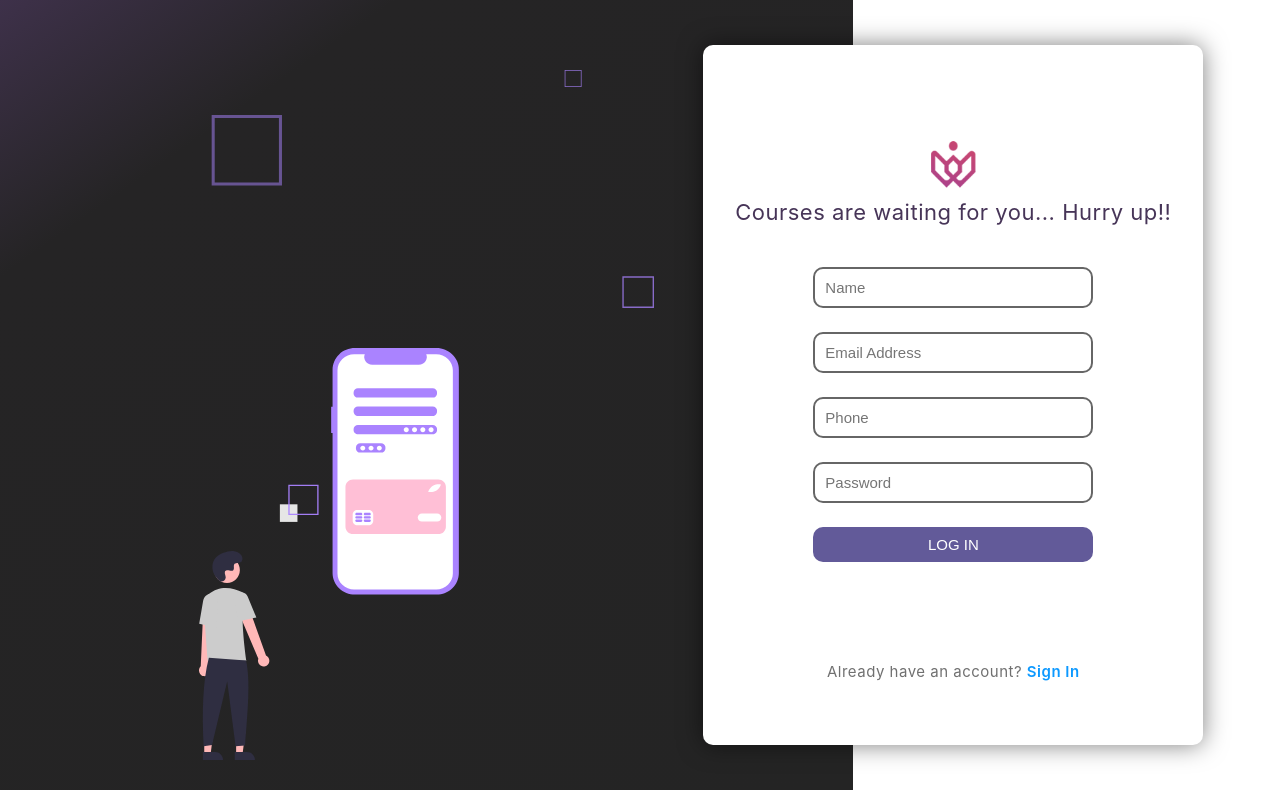
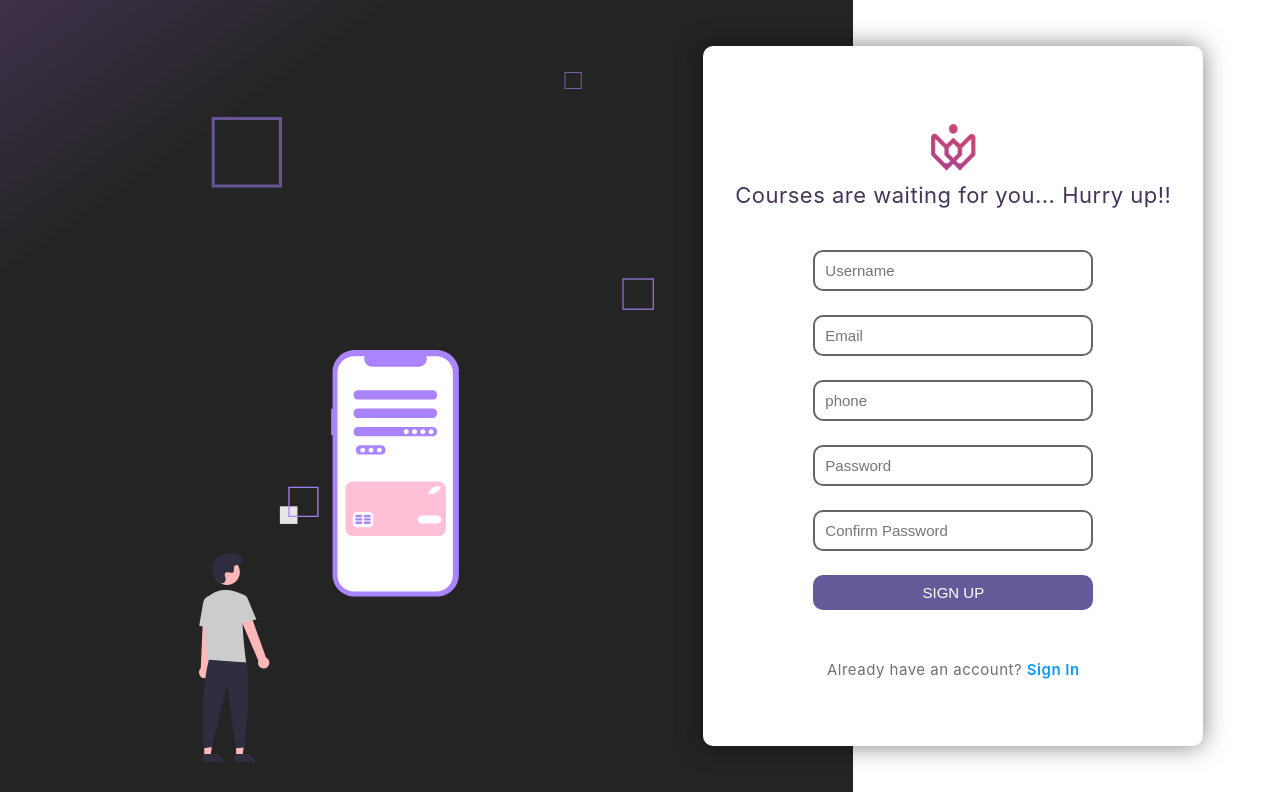
Before and after one commit to arifulhasantotul/passport_client, a React (Create React App) app: page /register in a window 1280 px wide. Built offline with nearby package versions, Linux system fonts and the light colour scheme; no server answers.

Commit message:
form validation

```diff
--- /dev/null
+++ b/src/components/FormInput.js
@@ -0,0 +1,29 @@
+import { useState } from "react";
+import LoginCSS from "../pages/Login/Login.module.css";
+
+const FormInput = (props) => {
+  const [focused, setFocused] = useState(false);
+  const { label, errorMessage, onChange, id, ...inputProps } = props;
+
+  const handleFocus = (e) => {
+    setFocused(true);
+  };
+
+  return (
+    <>
+      <input
+        className={LoginCSS.login_input}
+        {...inputProps}
+        onChange={onChange}
+        onBlur={handleFocus}
+        onFocus={() =>
+          inputProps.name === "confirmPassword" && setFocused(true)
+        }
+        focused={focused.toString()}
+      />
+      <span className={LoginCSS.err_msg}>{errorMessage}</span>
+    </>
+  );
+};
+
+export default FormInput;
--- a/src/pages/Login/Login.js
+++ b/src/pages/Login/Login.js
@@ -42,7 +42,7 @@ const Login = () => {
             <input
               className={LoginCSS.submit_btn}
               type="button"
-              value="LOG IN"
+              value="SIGN IN"
             />
             <hr />
             <span className={LoginCSS.or}>or</span>
--- a/src/pages/Login/Login.module.css
+++ b/src/pages/Login/Login.module.css
@@ -33,7 +33,7 @@
   max-width: 70rem;
   max-height: 69rem;
   object-fit: cover;
-  margin-top: 7rem;
+  margin-top: 7.2rem;
   margin-bottom: 3rem;
 }
 .page_login_right {
@@ -45,7 +45,7 @@
   transform: translateY(-50%);
   left: -15rem;
   width: 50rem;
-  height: 70rem;
+  min-height: 70rem;
   -moz-box-shadow: 0px 0px 25px rgba(0, 0, 0, 0.5);
   -webkit-box-shadow: 0px 0px 25px rgba(0, 0, 0, 0.5);
   box-shadow: 0px 0px 25px rgba(0, 0, 0, 0.5);
@@ -77,6 +77,7 @@
   margin: 2rem auto;
   padding: 1rem;
 }
+.submit_btn_register,
 .submit_btn,
 .login_input {
   min-width: 28rem;
@@ -88,11 +89,15 @@
   margin: 1.2rem;
   padding: 1rem;
 }
+.submit_btn_register,
 .submit_btn {
   background: #625a99;
   border: none;
   color: #fff;
   margin-bottom: 4rem;
+}
+.submit_btn_register {
+  margin-bottom: -1rem;
 }
 .or {
   position: absolute;
@@ -118,6 +123,7 @@
   font-size: 1.5rem;
   color: #707070;
   margin-top: 3rem;
+  margin-bottom: 2rem;
 }
 .account Link,
 .account a {
@@ -125,7 +131,21 @@
   text-decoration: none;
   font-weight: 600;
 }
+.err_msg {
+  max-width: 28rem;
+  font-size: 12px;
+  padding: 3px;
+  color: red;
+  display: none;
+  margin: 0 auto;
+}
+.login_input:invalid[focused="true"] {
+  border: 1px solid red;
+}
 
+.login_input:invalid[focused="true"] ~ span {
+  display: block;
+}
 .account a:hover {
   text-decoration: underline;
 }
@@ -136,25 +156,27 @@
   .login_form_wrapper {
     left: -20rem;
     max-width: 50rem;
-    max-height: 70rem;
   }
 }
 @media (max-width: 1024px) {
   .left_logo {
-    max-width: 32rem;
+    max-width: 35rem;
     object-fit: cover;
     margin-top: 27rem;
-    margin-bottom: 4rem;
+    margin-bottom: 7rem;
   }
   .login_form_wrapper {
     left: -23rem;
     max-width: 45rem;
-    max-height: 70rem;
   }
 }
 @media (max-width: 768px) {
+  .page_login_left {
+    justify-content: start;
+    padding-left: 2rem;
+  }
   .left_logo {
-    max-width: 30rem;
+    max-width: 32rem;
     object-fit: cover;
     margin-top: 30rem;
     margin-bottom: 4rem;
@@ -162,7 +184,6 @@
   .login_form_wrapper {
     left: -23rem;
     max-width: 42rem;
-    max-height: 70rem;
   }
 }
 @media (max-width: 500px) {
--- a/src/pages/Login/Register.js
+++ b/src/pages/Login/Register.js
@@ -1,10 +1,76 @@
-import React from "react";
+import React, { useState } from "react";
 import { Link } from "react-router-dom";
+import FormInput from "../../components/FormInput";
 import LogoImage from "../../images/logo.svg";
 import SideImage from "../../images/phone.svg";
 import LoginCSS from "./Login.module.css";
 
 const Register = () => {
+  const [values, setValues] = useState({
+    username: "",
+    email: "",
+    phone: "",
+    password: "",
+    confirmPassword: "",
+  });
+
+  const inputs = [
+    {
+      id: 1,
+      type: "text",
+      name: "username",
+      placeholder: "Username",
+      errorMessage:
+        "Username should be 3-16 characters and shouldn't include any special character!",
+      pattern: "^[A-Za-z0-9]{3,16}$",
+      required: true,
+    },
+    {
+      id: 2,
+      type: "email",
+      name: "email",
+      placeholder: "Email",
+      errorMessage: "It should be a valid email address!",
+      required: true,
+    },
+    {
+      id: 3,
+      type: "tel",
+      name: "phone",
+      placeholder: "phone",
+      errorMessage: "Use Bangladeshi number +8801XXXXXXXXX",
+      pattern: `^(?:\+?88)?01[15-9]\d{8}$`,
+      required: true,
+    },
+    {
+      id: 4,
+      type: "password",
+      name: "password",
+      placeholder: "Password",
+      errorMessage:
+        "Password should be 8-20 characters and include at least 1 letter, 1 number and 1 special character!",
+      pattern: `^(?=.*[0-9])(?=.*[a-zA-Z])(?=.*[!@#$%^&*])[a-zA-Z0-9!@#$%^&*]{8,20}$`,
+      required: true,
+    },
+    {
+      id: 5,
+      type: "password",
+      name: "confirmPassword",
+      placeholder: "Confirm Password",
+      errorMessage: "Passwords don't match!",
+      pattern: values.password,
+      required: true,
+    },
+  ];
+
+  const handleSubmit = (e) => {
+    e.preventDefault();
+  };
+
+  const onChange = (e) => {
+    setValues({ ...values, [e.target.name]: e.target.value });
+  };
+  console.log(values);
   return (
     <div className={LoginCSS.page_wrapper_login}>
       {/* left side of the login page */}
@@ -22,31 +88,21 @@ const Register = () => {
           </p>
           {/* login fields */}
           <div className={LoginCSS.login_field}>
-            <input
-              className={LoginCSS.login_input}
-              type="text"
-              placeholder="Name"
-            />
-            <input
-              className={LoginCSS.login_input}
-              type="email"
-              placeholder="Email Address"
-            />
-            <input
-              className={LoginCSS.login_input}
-              type="tel"
-              placeholder="Phone"
-            />
-            <input
-              className={LoginCSS.login_input}
-              type="password"
-              placeholder="Password"
-            />
-            <input
-              className={LoginCSS.submit_btn}
-              type="button"
-              value="LOG IN"
-            />
+            <form onSubmit={handleSubmit}>
+              {inputs.map((input) => (
+                <FormInput
+                  key={input.id}
+                  {...input}
+                  value={values[input.name]}
+                  onChange={onChange}
+                />
+              ))}
+              <input
+                className={LoginCSS.submit_btn_register}
+                type="submit"
+                value="SIGN UP"
+              />
+            </form>
           </div>
 
           <p className={LoginCSS.account}>
```
